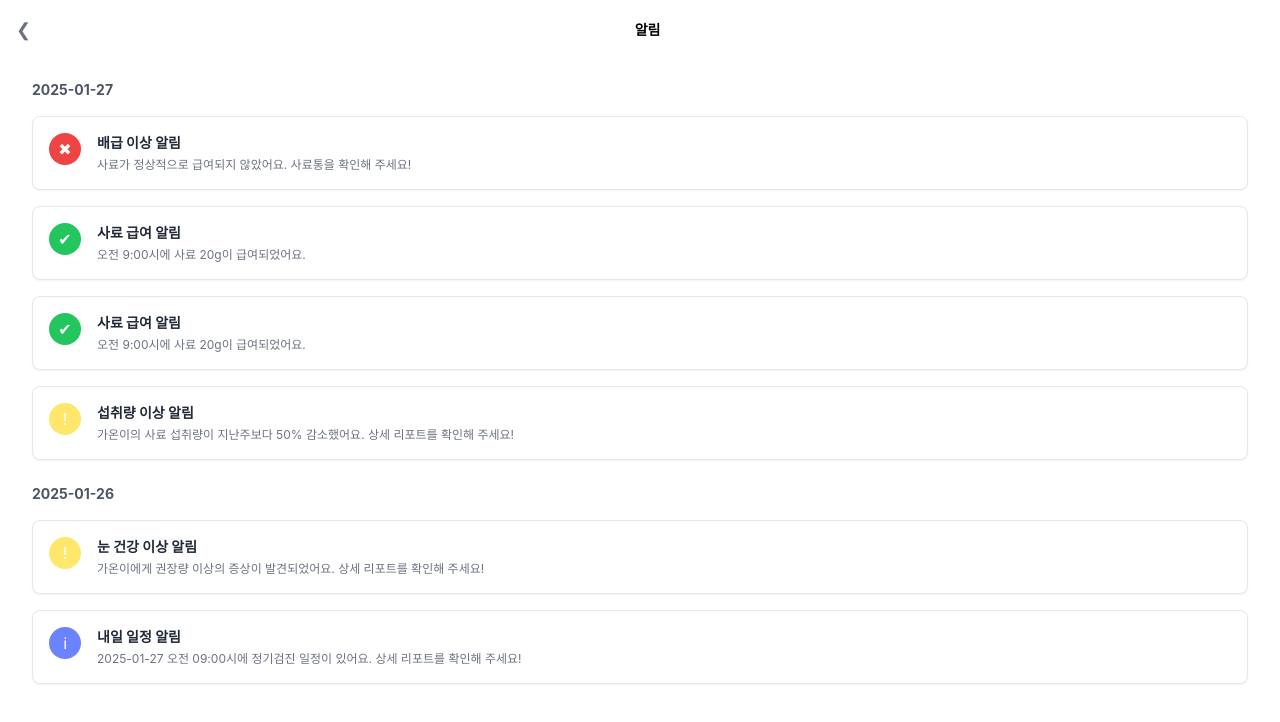
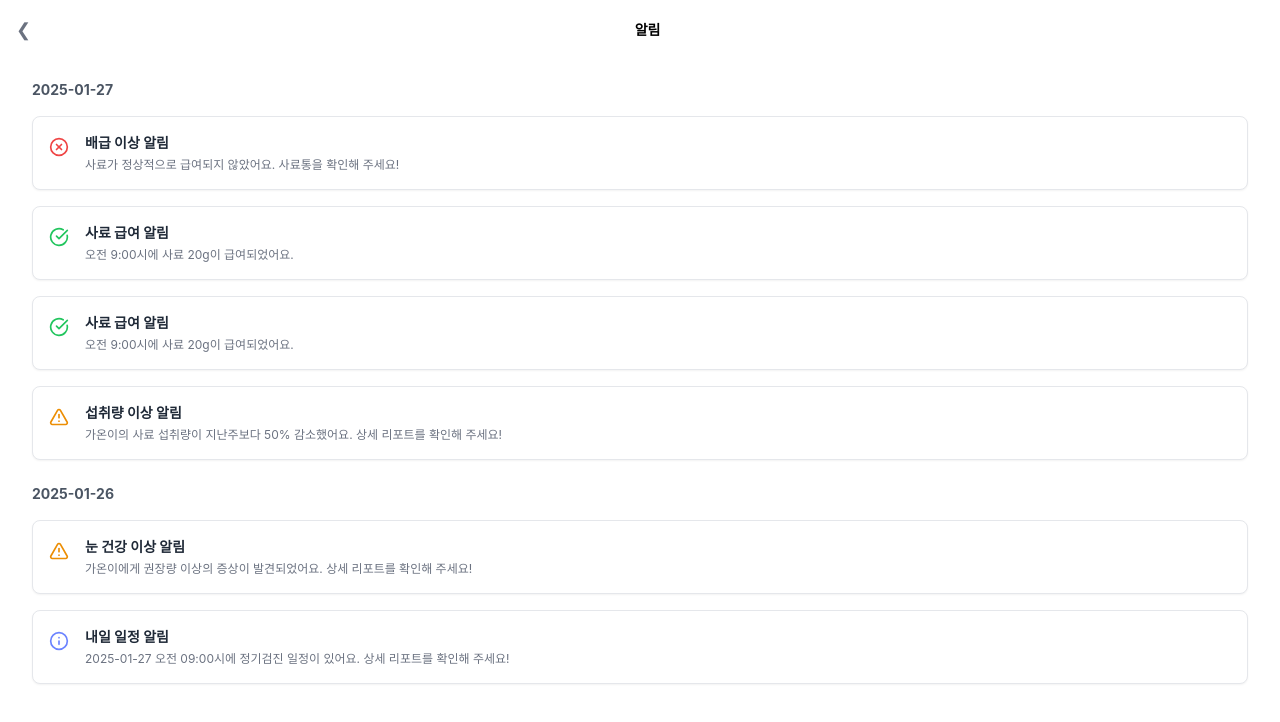
Before and after one commit to SSAFY12-B201/Myonitoring, a React (Vite) app in the folder frontend/myonitoring/: page /notification in a window 1280 px wide. Shown: the top 722 px of the page. Built offline with nearby package versions, Linux system fonts and the light colour scheme.

Commit message:
[chore] 알림 페이지 구현

```diff
--- a/frontend/myonitoring/dev-dist/sw.js
+++ b/frontend/myonitoring/dev-dist/sw.js
@@ -82,7 +82,7 @@ define(['./workbox-54d0af47'], (function (workbox) { 'use strict';
     "revision": "3ca0b8505b4bec776b69afdba2768812"
   }, {
     "url": "/index.html",
-    "revision": "0.8rrb9936png"
+    "revision": "0.6vh5hjgu5qo"
   }], {});
   workbox.cleanupOutdatedCaches();
   workbox.registerRoute(new workbox.NavigationRoute(workbox.createHandlerBoundToURL("/index.html"), {
--- a/frontend/myonitoring/package.json
+++ b/frontend/myonitoring/package.json
@@ -12,18 +12,20 @@
   "dependencies": {
     "@emotion/react": "^11.14.0",
     "@emotion/styled": "^11.14.0",
+    "@heroicons/react": "^2.2.0",
     "@mui/icons-material": "^6.4.2",
     "@mui/material": "^6.4.2",
     "@reduxjs/toolkit": "^2.5.1",
     "@vitejs/plugin-react": "^4.3.4",
     "axios": "^1.7.9",
+    "lucide-react": "^0.475.0",
     "react": "^18.3.1",
     "react-dom": "^18.3.1",
     "react-icons": "^5.4.0",
     "react-redux": "^9.2.0",
     "react-router-dom": "^7.1.5",
+    "react-switch": "^7.1.0",
     "recharts": "^2.15.1",
-    "react-switch": "^7.1.0",
     "vite-plugin-pwa": "^0.21.1"
   },
   "devDependencies": {
--- a/frontend/myonitoring/src/pages/Notification.tsx
+++ b/frontend/myonitoring/src/pages/Notification.tsx
@@ -3,48 +3,40 @@ import Header from "../components/Header";
 import { useNavigate } from "react-router-dom";
 import ContentSection from "../components/ContentSection";
 import { useAppSelector } from "../redux/hooks";
+import { CheckCircle, XCircle, Info, AlertTriangle } from "lucide-react";
 
 const Notification: React.FC = () => {
   const navigate = useNavigate(); // 뒤로가기 네비게이션
-  const notifications = useAppSelector((state) => state.notification.notifications);
+  const notifications = useAppSelector(
+    (state) => state.notification.notifications
+  );
 
   // 날짜별로 알림 그룹화
-  const groupedNotifications = notifications.reduce((groups: any, notification) => {
+  const groupedNotifications = notifications.reduce(
+    (groups: any, notification) => {
       const date = notification.date;
       if (!groups[date]) {
         groups[date] = [];
       }
       groups[date].push(notification);
       return groups;
-  }, {});
+    },
+    {}
+  );
 
   // 알림 유형에 따른 아이콘 및 색상 반환
   const getIcon = (type: string) => {
+    const iconStyle = "w-5 h-5 flex-shrink-0"; // ✅ 크기 유지
+
     switch (type) {
       case "error":
-        return (
-          <div className="bg-red-500 text-white w-8 h-8 flex items-center justify-center rounded-full">
-            ✖
-          </div>
-        );
+        return <XCircle className={`text-red-500 ${iconStyle}`} />;
       case "success":
-        return (
-          <div className="bg-green-500 text-white w-8 h-8 flex items-center justify-center rounded-full">
-            ✔
-          </div>
-        );
+        return <CheckCircle className={`text-green-500 ${iconStyle}`} />;
       case "warning":
-        return (
-          <div className="bg-yellow text-white w-8 h-8 flex items-center justify-center rounded-full">
-            !
-          </div>
-        );
+        return <AlertTriangle className={`text-orange ${iconStyle}`} />;
       case "info":
-        return (
-          <div className="bg-blue text-white w-8 h-8 flex items-center justify-center rounded-full">
-            ℹ
-          </div>
-        );
+        return <Info className={`text-blue ${iconStyle}`} />;
       default:
         return null;
     }
@@ -72,12 +64,16 @@ const Notification: React.FC = () => {
                     className="flex items-start bg-white p-4 rounded-lg shadow-sm border border-gray-200"
                   >
                     {/* 아이콘 */}
-                    {getIcon(item.type)}
+                    <div className="pt-1">{getIcon(item.type)}</div>
 
                     {/* 내용 */}
                     <div className="ml-4">
-                      <h3 className="text-sm font-bold text-gray-800">{item.title}</h3>
-                      <p className="text-xs text-gray-500 mt-1">{item.description}</p>
+                      <h3 className="text-sm font-bold text-gray-800">
+                        {item.title}
+                      </h3>
+                      <p className="text-xs text-gray-500 mt-1">
+                        {item.description}
+                      </p>
                     </div>
                   </div>
                 ))}
```
Also changed, not shown: 1 other file (tests, documents, lock files or other folders). Lines whose indentation alone changed are shown as unchanged.
